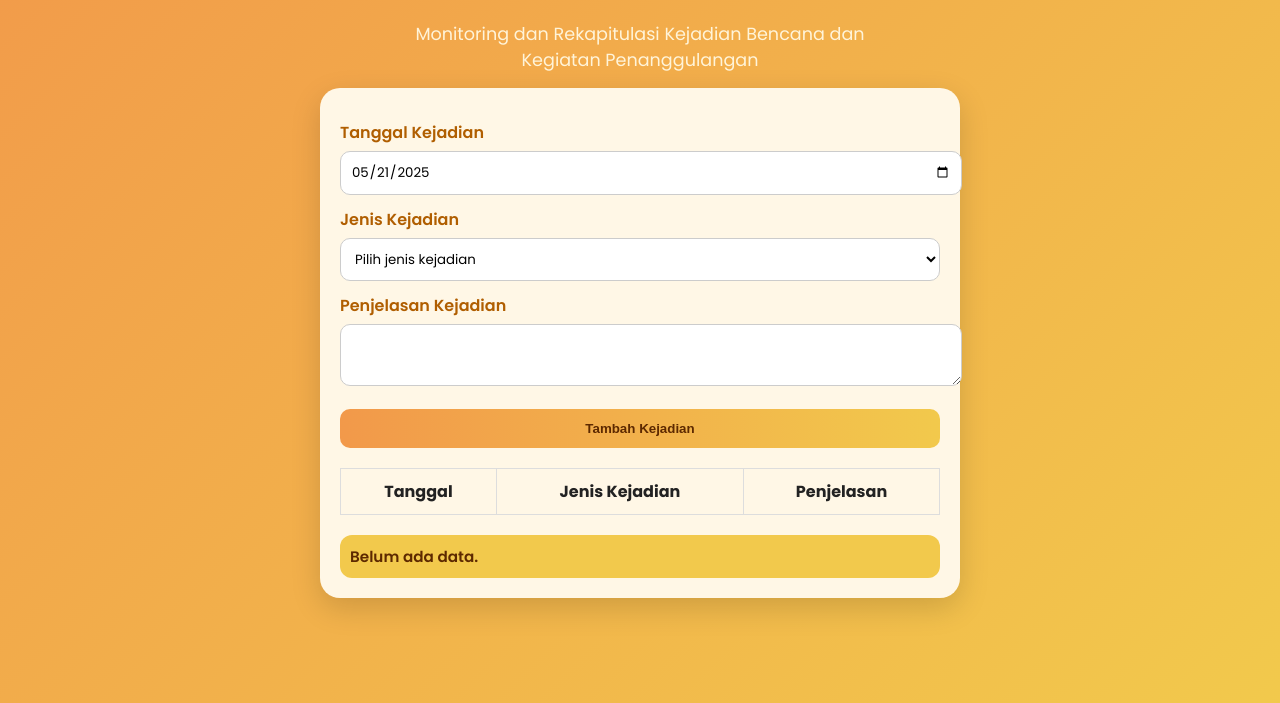
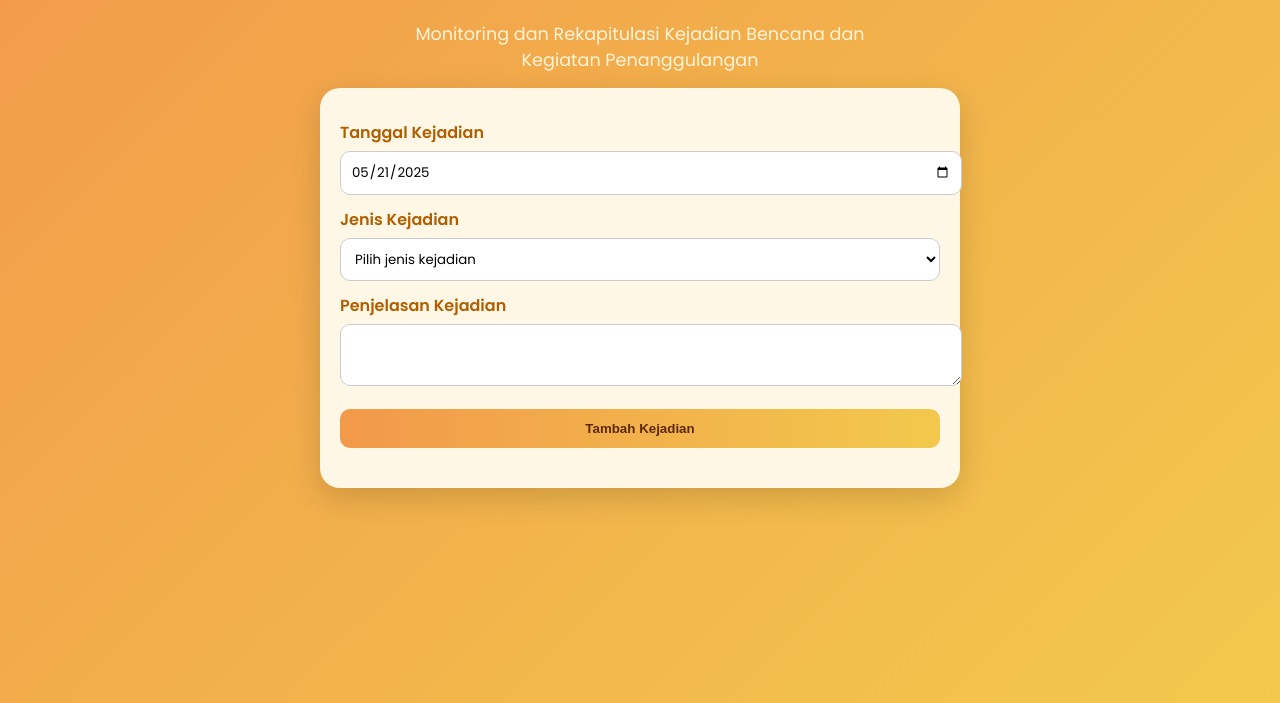
Before and after one commit to Bell200225/monitoring-bpbd, a plain HTML site: page index.html in a window 1280 px wide. Shown: the part 137-840 px from the top of the page. Drawn offline with Linux system fonts and the light colour scheme.

Commit message:
Add files via upload

```diff
--- a/index.html
+++ b/index.html
@@ -128,16 +128,9 @@
     </form>
     <table id="incidentsTable">
       <thead>
-        <tr>
-          <th>Tanggal</th>
-          <th>Jenis Kejadian</th>
-          <th>Penjelasan</th>
-        </tr>
       </thead>
       <tbody></tbody>
     </table>
-    <div class="summary" id="summaryArea">Belum ada data.</div>
-  </div>
   <script>
     const SCRIPT_URL = 'https://script.google.com/macros/s/AKfycbwhz0GDg8xBIWIN4yGyi8fNtAVz7LIBD4GWd1GifgzzI31Ho1D8_UduSl0i6feMSyAfvg/exec';
     const form = document.getElementById('incidentForm');
```
